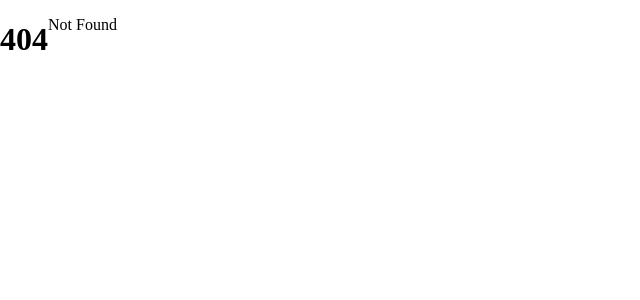
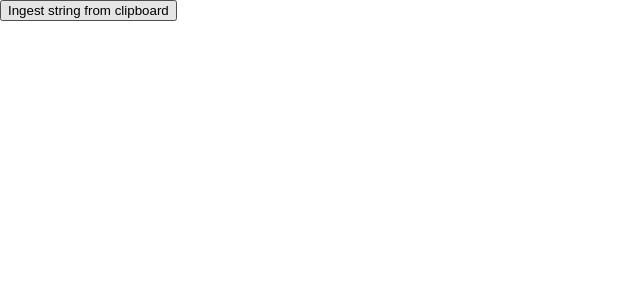
Before and after one commit to overtone1000/RadCalc, a SvelteKit app: page /llm in a window 1280 px wide. Before the commit this address had no page. Shown: the top 300 px of the page, without its empty margins (0-640 px from the left). Built offline with nearby package versions, Linux system fonts and the light colour scheme.

Commit message:
Looking into report processing

```diff
--- /dev/null
+++ b/src/components/llm/llm.svelte
@@ -0,0 +1,38 @@
+<script lang="ts">
+    import type { MouseEventHandler } from "svelte/elements";
+    import { json } from '@sveltejs/kit';
+
+    let result:string|undefined=$state(undefined);
+
+    let image_ingest: MouseEventHandler<HTMLButtonElement>=(e)=>{
+    console.debug(e);
+    //Powerscribe copy-paste only contains text/plain, so no point in using the more powerful "read" function
+    navigator.clipboard.read().then(
+        (clipboard_contents)=>{
+            let last_clipboard=clipboard_contents[0];
+            console.debug(last_clipboard);
+            last_clipboard.getType("text/plain").then(
+                (report)=>{
+                    //do something with the text
+                }
+            );
+        }
+    );
+    }
+
+    type Request = {
+        report:string
+    }
+</script>
+
+<div>
+        <button onclick={image_ingest}>Ingest string from clipboard</button>
+        {#if result}
+        <pre>
+            {result}
+        </pre>
+        {/if}
+</div>
+
+<style>
+</style>
--- /dev/null
+++ b/src/routes/llm/+page.svelte
@@ -0,0 +1,5 @@
+<script lang="ts">
+	import Main from "../../components/llm/llm.svelte";
+</script>
+
+<Main/>
--- a/src/routes/ocr/+page.svelte
+++ b/src/routes/ocr/+page.svelte
@@ -1,5 +1,5 @@
 <script lang="ts">
-	import Main from "../../components/@commons/ocr.svelte";
+	import Main from "../../components/ocr/ocr.svelte";
 </script>
 
 <Main/>
```
Also changed, not shown: src/components/ocr/ocr.svelte (renamed from src/components/@commons/ocr.svelte).
